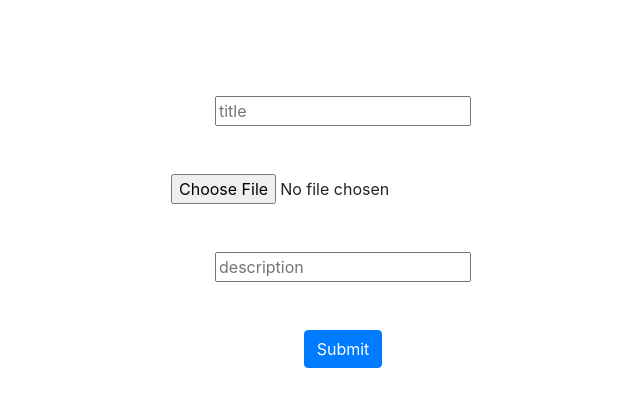
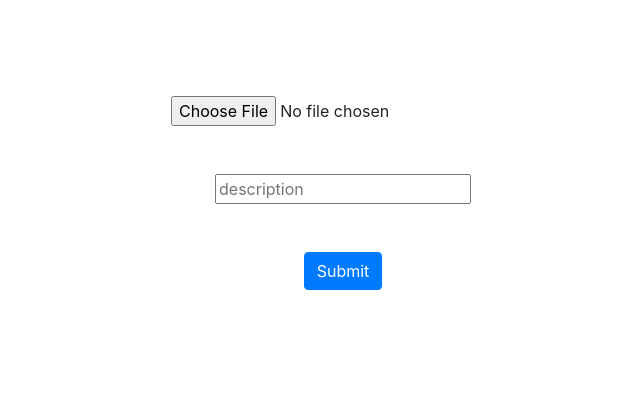
Before and after one commit to siddhesh-k/socialmedia, a Django app: page /add_post in a window 1280 px wide. Shown: the part 56-463 px from the top of the page, without its empty margins (297-937 px from the left). Run offline with Django 4.2, Linux system fonts and the light colour scheme.

Commit message:
removed title

```diff
--- a/templates/add_post.html
+++ b/templates/add_post.html
@@ -4,12 +4,7 @@
     <form action="/add_post" method="POST" enctype="multipart/form-data">
 
         {% csrf_token %}
-        <div class="text-center mt-5 pt-5" >
-            <div>
-                <input type="text" name="title" placeholder="title" required>
-            </div>
-            <br>
-            <br>
+        <div class="text-center mt-5 pt-5 bordered" >
             <div>
                 <input type="file" name="poster" required>
             </div><br>
```
Also changed, not shown: 1 other file.
